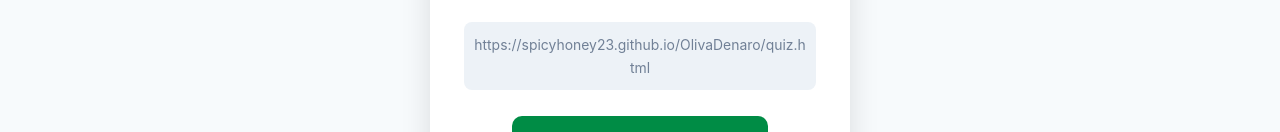
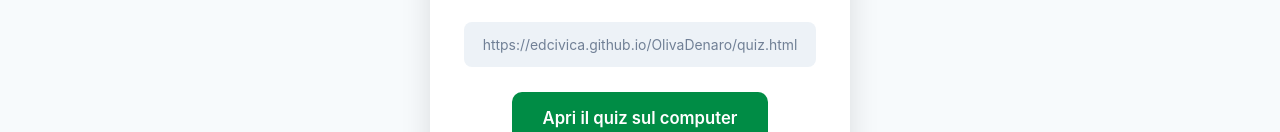
Before and after one commit to edcivica/OlivaDenaro, a plain HTML site: page quiz-qr.html in a window 1280 px wide. Shown: the part 856-988 px from the top of the page. Drawn offline with Linux system fonts and the light colour scheme.

Commit message:
Update quiz-qr.html

```diff
--- a/quiz-qr.html
+++ b/quiz-qr.html
@@ -85,9 +85,9 @@
     <div class="qr-card">
       <h2>Quiz Educazione Civica</h2>
       <p class="qr-sub">Apri la fotocamera del telefono e inquadra il codice</p>
-      <img class="qr-img" src="https://api.qrserver.com/v1/create-qr-code/?size=300x300&margin=10&data=https://spicyhoney23.github.io/OlivaDenaro/quiz.html" alt="QR code del quiz">
-      <div class="qr-url">https://spicyhoney23.github.io/OlivaDenaro/quiz.html</div>
-      <a href="https://spicyhoney23.github.io/OlivaDenaro/quiz.html" class="qr-btn">Apri il quiz sul computer</a>
+      <img class="qr-img" src="https://api.qrserver.com/v1/create-qr-code/?size=300x300&margin=10&data=https://edcivica.github.io/OlivaDenaro/quiz.html" alt="QR code del quiz">
+      <div class="qr-url">https://edcivica.github.io/OlivaDenaro/quiz.html</div>
+      <a href="https://edcivica.github.io/OlivaDenaro/quiz.html" class="qr-btn">Apri il quiz sul computer</a>
       <ul class="qr-instructions">
         <li>Apri l'app Fotocamera o un lettore di QR code</li>
         <li>Inquadra il codice qui sopra</li>
```
